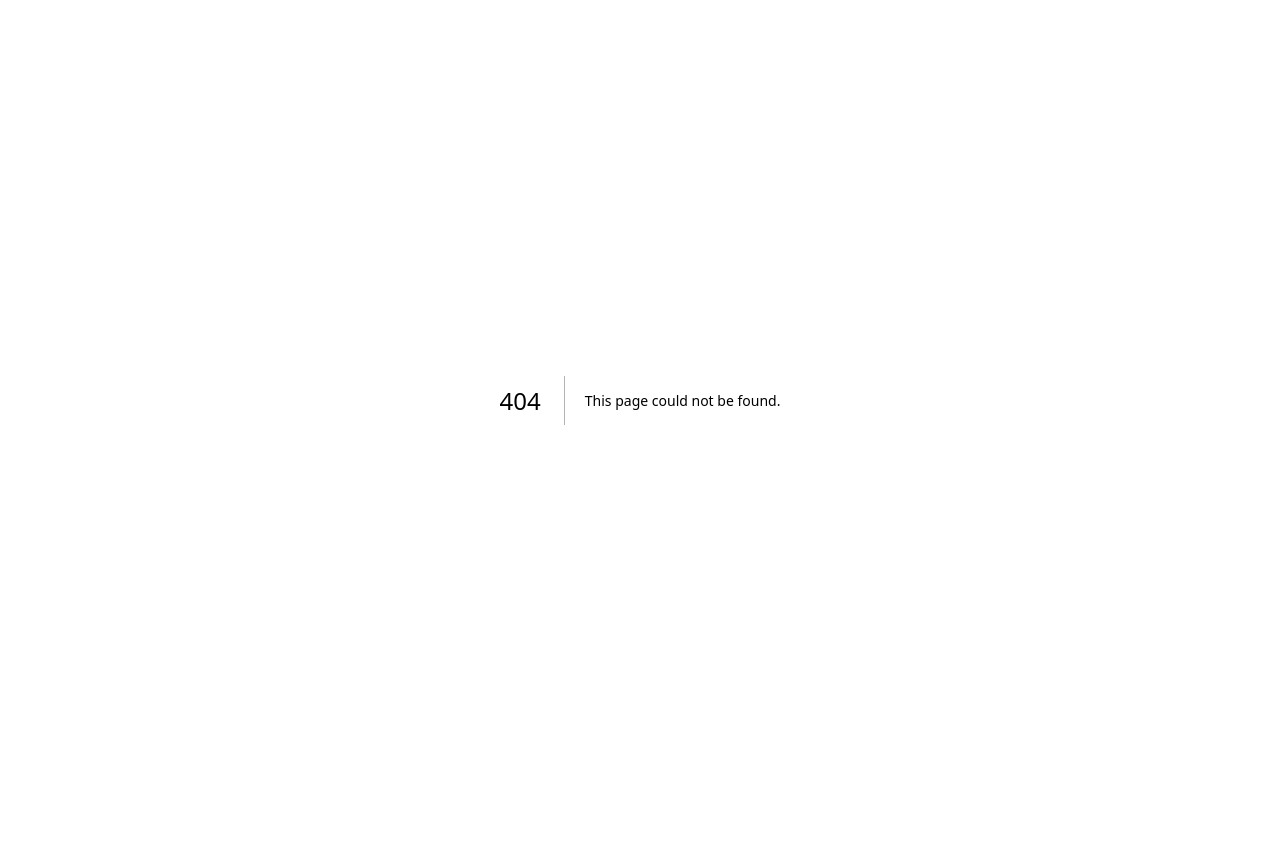
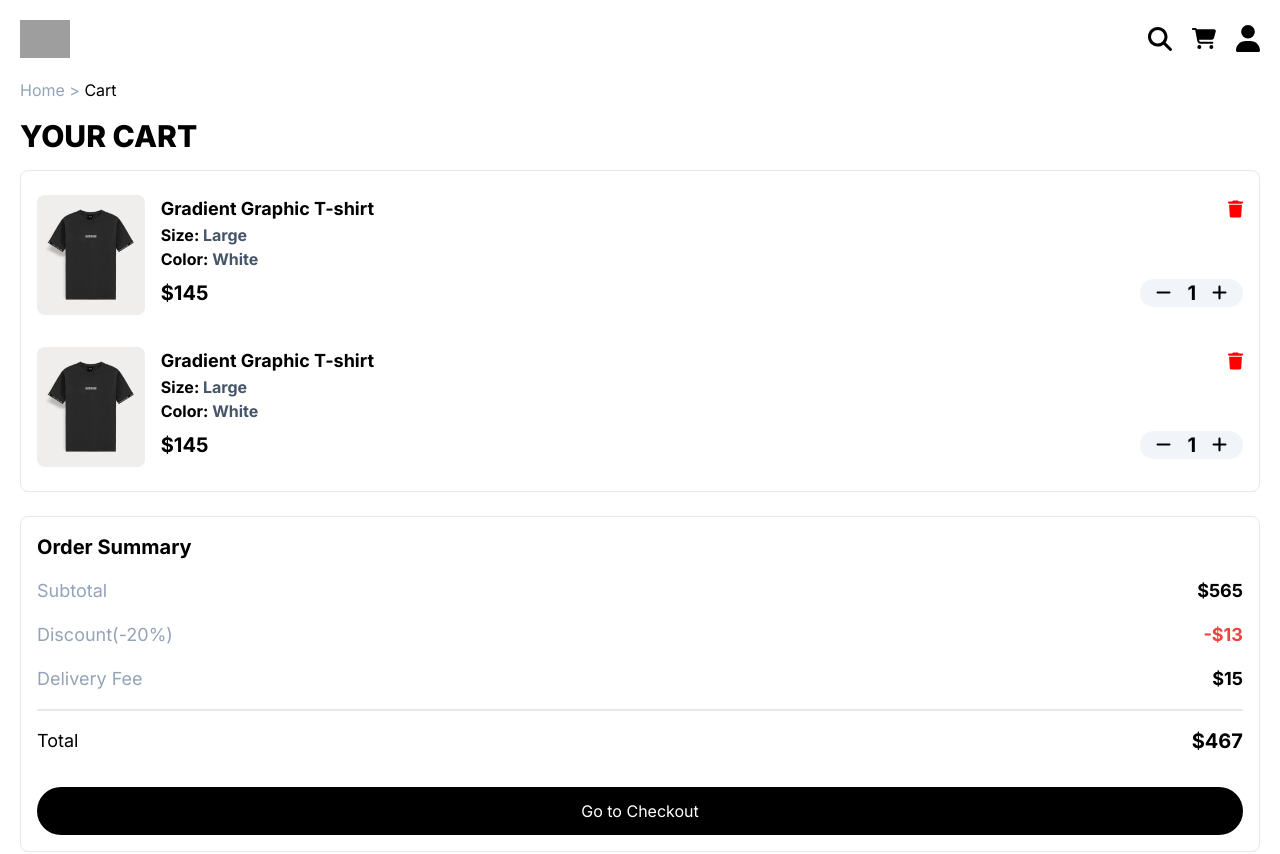
Before and after one commit to Shahabuddin1122/BirX, a Next.js app in the folder frontend/: page /cart in a window 1280 px wide. Before the commit this address had no page. Shown: the top 854 px of the page. Before the commit the page ends 800 px from the top, so only its background shows below. Built offline with nearby package versions, Linux system fonts and the light colour scheme; grey boxes are pictures that could not be loaded.

Commit message:
added products cart page

```diff
--- /dev/null
+++ b/frontend/src/app/cart/page.tsx
@@ -0,0 +1,46 @@
+import Navbar from "@/components/navbar";
+import Footer from "@/components/Footer";
+import Image from "next/image";
+import Quantity from "@/components/quantity";
+import VerticalProductCard from "@/components/verticalProductCard";
+import Button from "@/components/Button";
+
+const page = () => {
+    return (
+        <>
+            <Navbar/>
+            <div className={"px-5"}>
+                <p className={"text-slate-400"}>Home &gt; <span
+                    className={"text-black"}>Cart</span></p>
+                <h1 className={"text-3xl font-extrabold py-4"}>YOUR CART</h1>
+                <div className={"flex flex-col gap-y-4 border rounded-lg py-4"}>
+                    <VerticalProductCard/>
+                    <VerticalProductCard/>
+                </div>
+                <div className={"flex flex-col gap-y-4 border rounded-lg p-4 my-6"}>
+                    <h1 className={"text-xl font-bold"}>Order Summary</h1>
+                    <div className={"text-lg flex justify-between"}>
+                        <p className={"text-slate-400"}>Subtotal</p>
+                        <p className={"font-bold"}>$565</p>
+                    </div>
+                    <div className={"text-lg flex justify-between"}>
+                        <p className={"text-slate-400"}>Discount(-20%)</p>
+                        <p className={"font-bold text-red-500"}>-$13</p>
+                    </div>
+                    <div className={"text-lg flex justify-between"}>
+                        <p className={"text-slate-400"}>Delivery Fee</p>
+                        <p className={"font-bold"}>$15</p>
+                    </div>
+                    <div className={"w-full border"}></div>
+                    <div className={"text-black flex justify-between pb-4"}>
+                        <p className={"text-lg"}>Total</p>
+                        <p className={"font-bold text-xl"}>$467</p>
+                    </div>
+                    <Button text={"Go to Checkout"} option={true} />
+                </div>
+            </div>
+            <Footer/>
+        </>
+    );
+}
+export default page;
--- a/frontend/src/app/product/[id]/page.tsx
+++ b/frontend/src/app/product/[id]/page.tsx
@@ -3,6 +3,7 @@ import Footer from "@/components/Footer";
 import Image from "next/image";
 import Button from "@/components/Button";
 import ProductCard from "@/components/productCard";
+import Quantity from "@/components/quantity";
 
 const page = () => {
     return (
@@ -50,11 +51,7 @@ const page = () => {
                     </div>
                 </div>
                 <div className={"pt-10 border-t-2 flex gap-x-4"}>
-                    <div className={"py-3 px-4 rounded-full flex gap-x-4 bg-slate-100 flex-shrink-0"}>
-                        <Image src={"/minus.svg"} alt={"decrement"} width={15} height={15}/>
-                        <p className={"text-xl font-bold"}>1</p>
-                        <Image src={"/plus.svg"} alt={"increment"} width={15} height={15}/>
-                    </div>
+                    <Quantity/>
                     <Button text={"Add to Cart"} option={true} />
                 </div>
                 <div className={""}>
--- /dev/null
+++ b/frontend/src/components/quantity.tsx
@@ -0,0 +1,14 @@
+import Image from "next/image";
+
+const Quantity = () => {
+    return (
+        <>
+            <div className={"px-4 rounded-full flex items-center gap-x-4 bg-slate-100 flex-shrink-0"}>
+                <Image src={"/minus.svg"} alt={"decrement"} width={15} height={15}/>
+                <p className={"text-xl font-bold"}>1</p>
+                <Image src={"/plus.svg"} alt={"increment"} width={15} height={15}/>
+            </div>
+        </>
+    );
+}
+export default Quantity;
--- /dev/null
+++ b/frontend/src/components/verticalProductCard.tsx
@@ -0,0 +1,27 @@
+import Image from "next/image";
+import Quantity from "@/components/quantity";
+
+const VerticalProductCard = () => {
+    return (
+        <>
+            <div className={"w-full px-4 py-2 flex gap-x-4"}>
+                <div className={"w-[120px] h-auto relative bg-slate-100 rounded-lg"}>
+                    <Image src={"/shirt.png"} alt={"product"} fill objectFit={"cover"} className={"rounded-lg"}/>
+                </div>
+                <div className={"w-full"}>
+                    <div className={"flex justify-between"}>
+                        <p className={"text-lg font-bold"}>Gradient Graphic T-shirt</p>
+                        <Image src={"/trash.svg"} alt={"delete"} width={15} height={15}/>
+                    </div>
+                    <p className={"font-bold"}>Size: <span className={"text-slate-600"}>Large</span></p>
+                    <p className={"font-bold"}>Color: <span className={"text-slate-600"}>White</span></p>
+                    <div className={"flex justify-between py-2"}>
+                        <p className={"text-xl font-bold"}>$145</p>
+                        <Quantity/>
+                    </div>
+                </div>
+            </div>
+        </>
+    )
+}
+export default VerticalProductCard;
```
Also changed, not shown: frontend/public/trash.svg (added).
